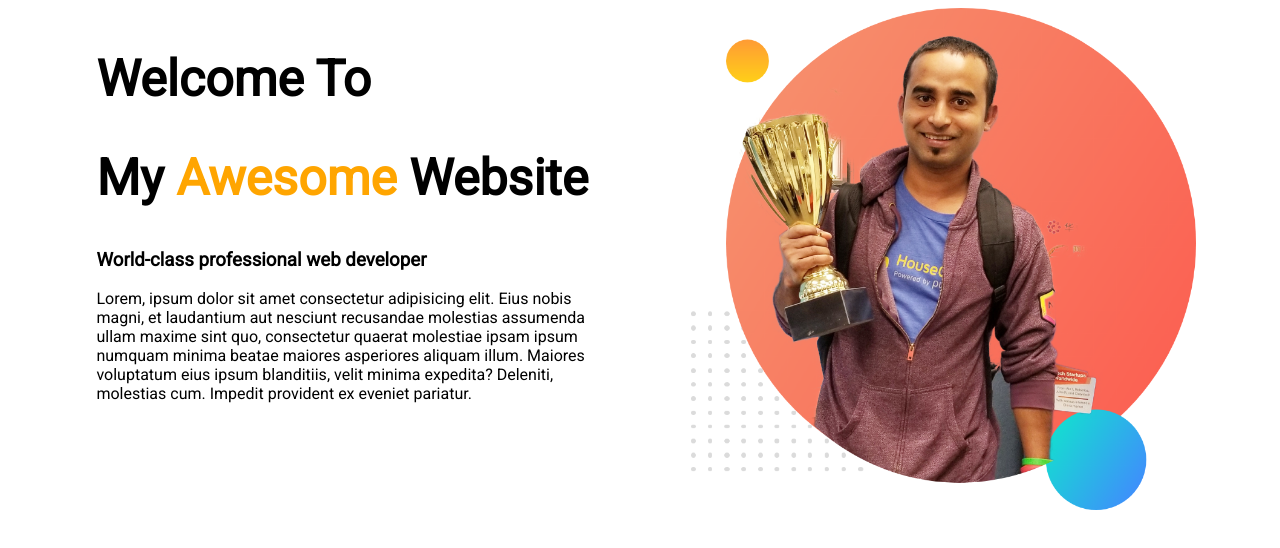
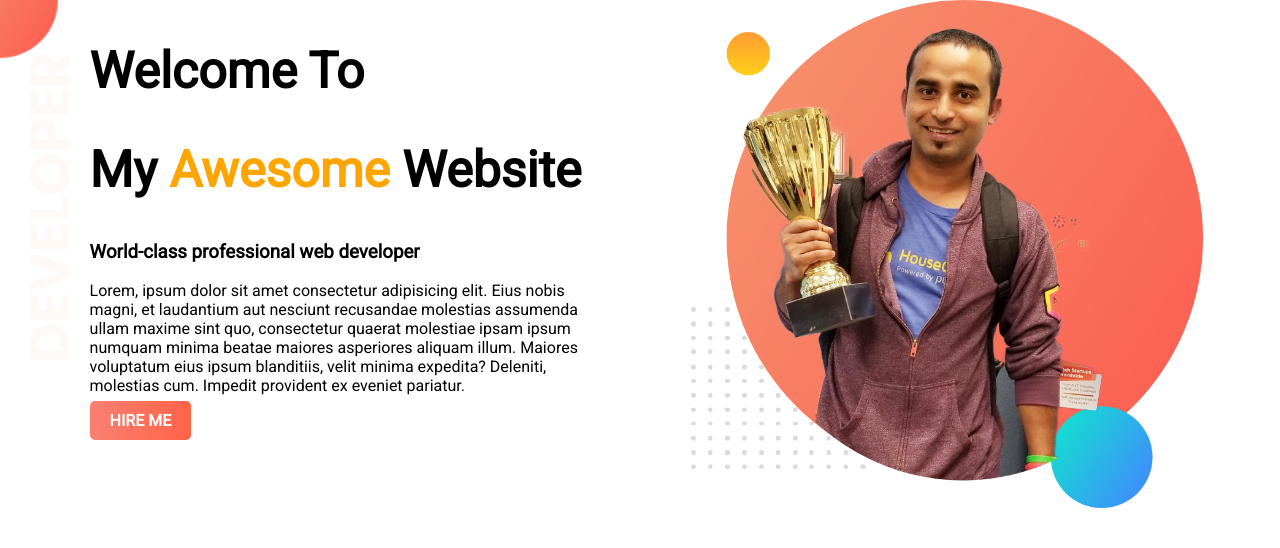
Before and after one commit to emranHkhan/web-portfolio, a plain HTML site: page index.html in a window 1280 px wide. Drawn offline with Linux system fonts and the light colour scheme.

Commit message:
button for the top part

```diff
--- a/index.html
+++ b/index.html
@@ -9,13 +9,14 @@
     <link href="https://fonts.googleapis.com/css2?family=Roboto&display=swap" rel="stylesheet">
 </head>
 <body>
-    <section>
+    <section  class="top-banner">
         <div class="row">
             <h1>Welcome To</h1>
         <h1>My <span class="style-text">Awesome</span> Website</h1>
         <h3>World-class professional web developer</h3>
         <p>Lorem, ipsum dolor sit amet consectetur adipisicing elit. Eius nobis magni, et laudantium aut nesciunt recusandae molestias assumenda ullam maxime sint quo, consectetur quaerat molestiae ipsam ipsum numquam minima beatae maiores asperiores aliquam illum. Maiores voluptatum eius ipsum blanditiis, velit minima expedita? Deleniti, molestias cum. Impedit provident ex eveniet pariatur.
         </p>
+        <a href="#" class="link-btn">HIRE ME</a>
         </div>
         <div class="row">
             <img src="img/jhankar.png" alt="jhankar with trophy">
--- a/style.css
+++ b/style.css
@@ -1,5 +1,6 @@
 body {
     font-family: 'Roboto', sans-serif;
+    margin: 0;
 }
 
 h1 {
@@ -21,3 +22,18 @@ h1 {
 .row img {
     width: 100%;
 }
+
+.top-banner {
+    background-image: url("img/top-banner.png");
+    min-height: 500px;
+    background-repeat: no-repeat;
+}
+
+.link-btn {
+    font-weight: bold;
+    color: white;
+    background-image: linear-gradient(90deg, salmon,tomato);
+    padding: 10px 20px;
+    text-decoration: none;
+    border-radius: 5px;
+}
```
